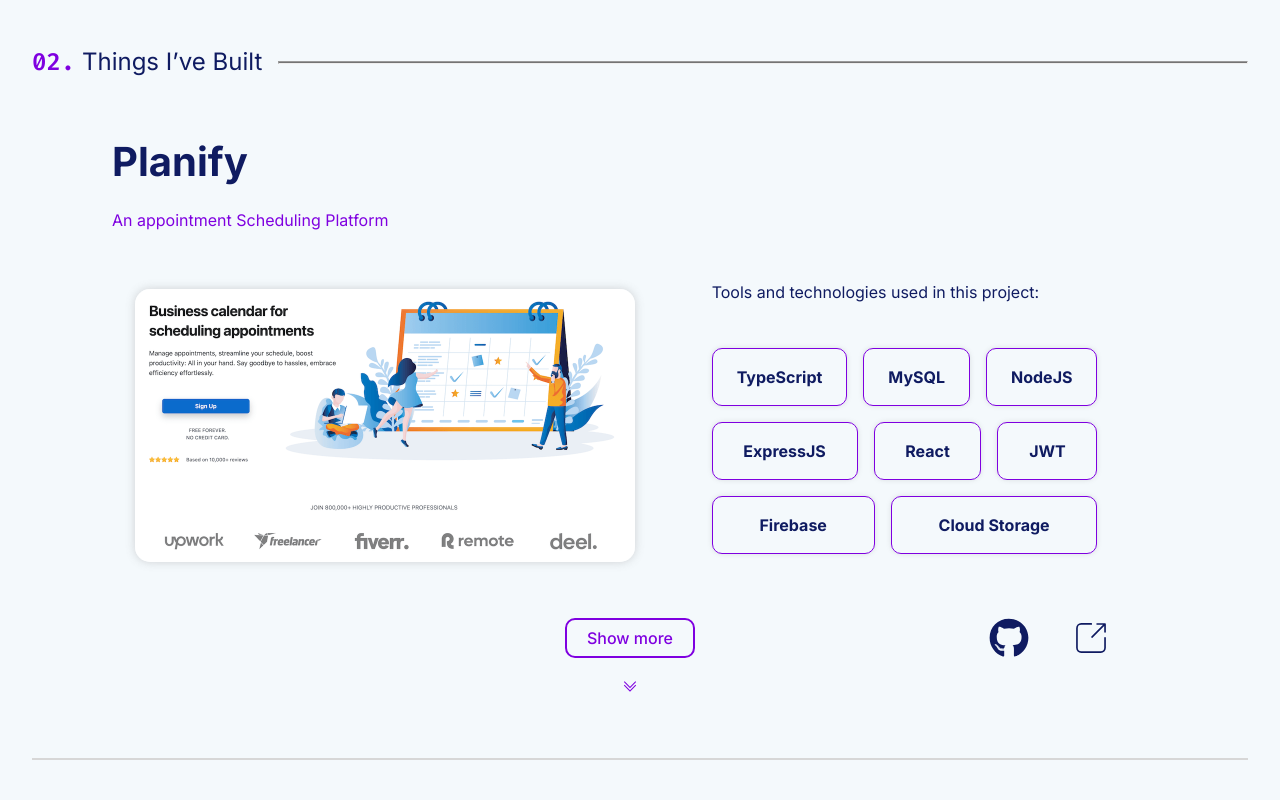
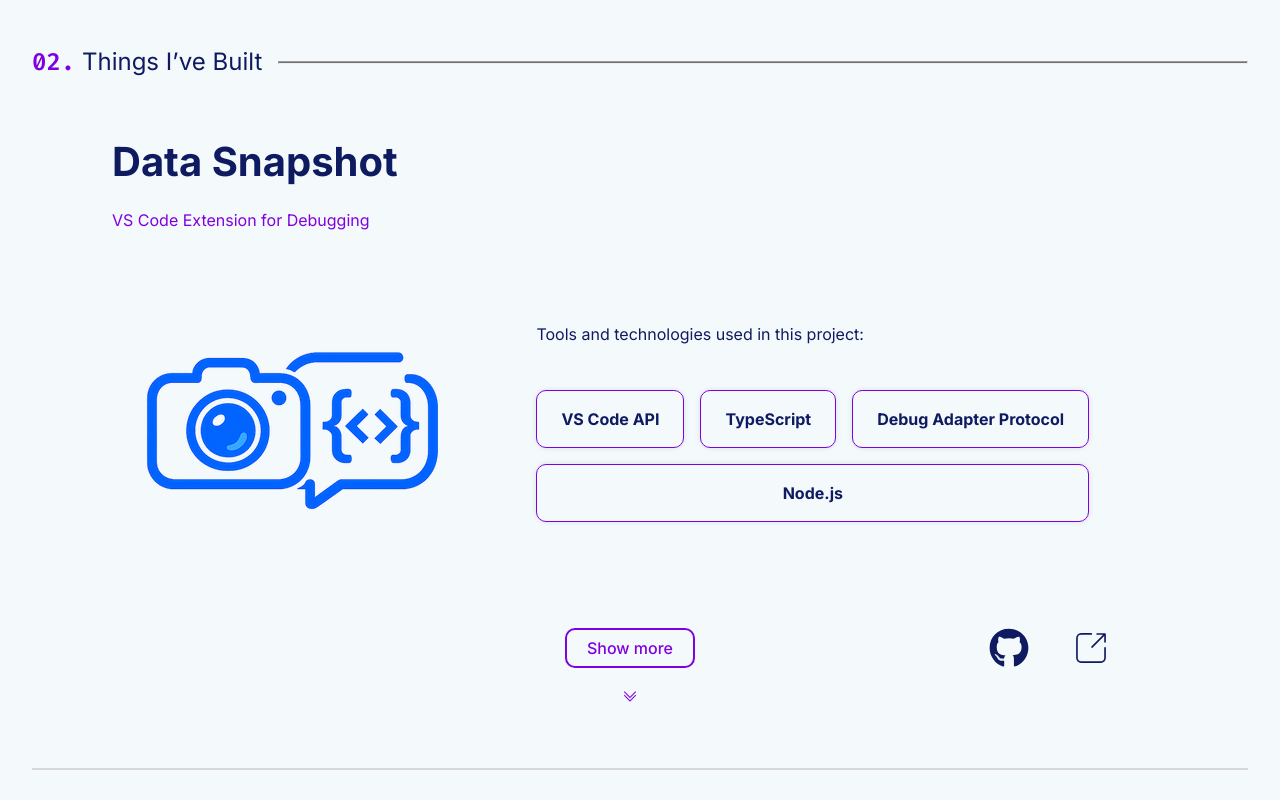
Before and after one commit to Eytan3000/presonal-website, a React (Vite) app: page / in a window 1280 px wide. Shown: the part 1740-2540 px from the top of the page. Built offline with nearby package versions, Linux system fonts and the light colour scheme.

Commit message:
vs code added

```diff
--- a/src/App.tsx
+++ b/src/App.tsx
@@ -3,6 +3,7 @@
 import Hero from './components/hero/Hero';
 import AboutMe from './components/aboutMe/AboutMe';
 import Planify from './components/projects/Planify/Planify';
+import DataSnapshot from './components/projects/DataSnapshot/DataSnapshot';
 import Compound from './components/projects/Compound/Compound';
 import ChromeExtension from './components/projects/Chrome_Extension/ChromeExtension';
 import Contact from './components/contact/Contact';
@@ -70,6 +71,8 @@
           mt={9}
         />
 
+        <DataSnapshot title={'Data Snapshot'} />
+
         <Planify title={'Planify'} />
 
         <ChromeExtension title={'Chrome Extension'} />
--- /dev/null
+++ b/src/components/projects/DataSnapshot/DataSnapshot.tsx
@@ -0,0 +1,197 @@
+import "./dataSnapshot.css";
+
+import { FaGithub } from "react-icons/fa";
+import { CiShare1 } from "react-icons/ci";
+import { LiaAngleDoubleDownSolid } from "react-icons/lia";
+import { useState } from "react";
+
+import mainImage from "../../../assets/Projects/dataSnapshot/icon.png";
+
+import { openWindow } from "../../../helper_functions/helper_functions";
+import ShowMoreButton from "../../reusable/ShowMoreButton";
+import BottomDivider from "../../reusable/BottomDivider";
+import { useMobile } from "../../../Contexts/MobileProvider";
+import MobileTechStack from "../../reusable/MobileTechStack";
+import { TechGrid } from "../../reusable/techGrid/TechGrid";
+
+const projectUrl = "https://open-vsx.org/extension/EytanKrief/data-snapshot";
+const gitHubUrl = "https://github.com/Eytan3000/data-snapshot";
+
+const techList = [
+  "VS Code API",
+  "TypeScript",
+  "Debug Adapter Protocol",
+  "Node.js",
+];
+
+const userStory = (
+  <p className="user-story">
+    As a <strong>Developer</strong>, I want to capture debug snapshots of
+    variable values while paused in the debugger, and optionally stub them
+    inline in source so I can run without re-executing slow operations.
+  </p>
+);
+
+function ShowMore() {
+  return (
+    <div className="show-more-container animated-component">
+      <h3>User Story:</h3>
+      {userStory}
+
+      <h2>Features:</h2>
+      <ul>
+        <li>
+          <strong>Capture variable snapshot:</strong> Serialize the selected
+          expression's value from the current stack frame while debugging.
+        </li>
+        <li>
+          <strong>Snapshots view:</strong> View, open, and manage saved
+          snapshots in the Activity Bar.
+        </li>
+        <li>
+          <strong>Inline stubs:</strong> Replace variable declarations with code
+          that reads the snapshot, allowing you to run without re-executing slow
+          calls.
+        </li>
+      </ul>
+
+      <h2>Configuration:</h2>
+      <p>
+        Configurable max recursion depth when serializing nested variables (DAP
+        fallback).
+      </p>
+    </div>
+  );
+}
+
+export default function DataSnapshot({ title }: { title: string }) {
+  const { isMobile } = useMobile();
+  const [showInfo, setShowInfo] = useState(false);
+
+  const handleOpenProjectUrl = () => openWindow(projectUrl);
+  const handleGithubClick = () => openWindow(gitHubUrl);
+
+  return (
+    <>
+      <div className="data-snapshot-main-container">
+        <h2 style={{ fontSize: "40px", margin: "0" }}>{title}</h2>
+        <p style={{ color: "#7f00e0", marginBottom: "3rem" }}>
+          VS Code Extension for Debugging
+        </p>
+
+        <div className="data-snapshot-grid-container">
+          <div
+            onClick={handleOpenProjectUrl}
+            className="data-snapshot-grid-left-section"
+            style={{
+              cursor: "pointer",
+            }}
+          >
+            <img
+              className="data-snapshot-project-img"
+              src={mainImage}
+              alt={title + " project image"}
+            />
+          </div>
+          <div
+            style={{ margin: "0 2rem" }}
+            className="data-snapshot-grid-right-section"
+          >
+            {isMobile ? (
+              <MobileTechStack technologies={techList} />
+            ) : (
+              <TechGrid techList={techList} />
+            )}
+          </div>
+        </div>
+
+        {/* Buttons */}
+        {isMobile ? (
+          <div
+            style={{
+              display: "flex",
+              flexDirection: "column",
+              marginTop: "3rem",
+              gap: "2rem",
+            }}
+          >
+            <div
+              style={{
+                display: "flex",
+                justifyContent: "center",
+                gap: "7rem",
+              }}
+            >
+              <FaGithub
+                className="icon"
+                onClick={handleGithubClick}
+                size={40}
+              />
+              <CiShare1
+                className="icon"
+                onClick={handleOpenProjectUrl}
+                size={40}
+              />
+            </div>
+            <div
+              className="show-more"
+              onClick={() => setShowInfo((prev) => !prev)}
+            >
+              <ShowMoreButton
+                idToGlide="data-snapshot-show-more"
+                showInfo={showInfo}
+              />
+              <LiaAngleDoubleDownSolid
+                className={showInfo ? "show-less-icon" : "show-more-icon"}
+              />
+            </div>
+          </div>
+        ) : (
+          <div className="projects-buttons">
+            <div style={{ width: "164px" }} />
+
+            <div
+              className="show-more"
+              onClick={() => setShowInfo((prev) => !prev)}
+            >
+              <ShowMoreButton
+                idToGlide="data-snapshot-show-more"
+                showInfo={showInfo}
+              />
+              <LiaAngleDoubleDownSolid
+                className={showInfo ? "show-less-icon" : "show-more-icon"}
+              />
+            </div>
+
+            <div
+              style={{
+                display: "flex",
+                justifyContent: "space-between",
+                gap: "2rem",
+              }}
+            >
+              <FaGithub
+                className="icon"
+                onClick={handleGithubClick}
+                size={40}
+              />
+              <CiShare1
+                className="icon"
+                onClick={handleOpenProjectUrl}
+                size={40}
+              />
+              <div style={{ width: "20px" }} />
+            </div>
+          </div>
+        )}
+      </div>
+
+      {/*  Glide from nav bar */}
+      <div id="data-snapshot-show-more" />
+
+      {/* SHOW_MORE */}
+      {showInfo && <ShowMore />}
+      <BottomDivider />
+    </>
+  );
+}
--- /dev/null
+++ b/src/components/projects/DataSnapshot/dataSnapshot.css
@@ -0,0 +1,124 @@
+.img-back-glow {
+  transition: box-shadow 0.3s ease;
+}
+.img-back-glow:hover {
+  box-shadow: 0 0 20px rgba(127, 0, 224, 0.413);
+}
+
+.data-snapshot-project-img {
+  width: 300px; /* Adjusted width for the icon */
+  /* border-radius: 15px; */
+  /* box-shadow: 0 0 10px rgba(120, 118, 118, 0.3); */
+  transition: box-shadow 0.3s ease;
+}
+
+.data-snapshot-project-img:hover {
+  box-shadow: 0 0 20px rgba(127, 0, 224, 0.413);
+}
+
+.icon {
+  cursor: pointer;
+  border-radius: 50%;
+  transition: color 0.2s ease;
+  min-width: 50px;
+}
+
+.icon:hover {
+  color: var(--main-color);
+}
+
+div.show-more {
+  cursor: pointer;
+  display: flex;
+  flex-direction: column;
+  align-items: center;
+}
+h3.show-more {
+  display: inline-block;
+  margin-top: 0;
+}
+
+h3.show-more:hover {
+  text-shadow: 0 0 40px rgba(12, 107, 203, 0.55);
+  color: var(--main-color);
+}
+
+.show-more-icon,
+.show-less-icon {
+  color: var(--main-color);
+}
+
+.show-less-icon {
+  transform: rotate(180deg);
+}
+
+.show-more-container {
+  display: flex;
+  flex-direction: column;
+  justify-content: center;
+  margin-top: 2rem;
+  border: 0.1px solid #c1c1c1;
+  background-color: #f5f6ff;
+  padding: 3rem;
+  border-radius: 17px;
+  margin-inline: 5rem;
+}
+
+.data-snapshot-grid-container {
+  display: flex;
+  justify-content: space-around;
+  align-items: center;
+}
+
+.data-snapshot-grid-left-section {
+  grid-column: 1 / 2;
+  display: flex;
+  justify-content: center;
+  align-items: center;
+}
+
+.data-snapshot-grid-right-section {
+  grid-column: 2 / 3;
+}
+
+.data-snapshot-main-container {
+  display: flex;
+  flex-direction: column;
+  justify-content: center;
+  margin-top: 2rem;
+  margin-inline: 5rem;
+}
+
+@media only screen and (max-width: 600px) {
+  .data-snapshot-project-img {
+    width: 100%;
+    min-width: 200px;
+    max-width: 300px;
+  }
+  .data-snapshot-main-container {
+    margin-inline: 0rem;
+  }
+}
+
+@media only screen and (max-width: 800px) {
+  .show-more-container {
+    padding: 1rem;
+    border-radius: 10px;
+    margin-inline: 0;
+  }
+  .user-story {
+    max-width: 100%;
+  }
+}
+
+@media only screen and (max-width: 1155px) {
+  .data-snapshot-grid-container {
+    flex-direction: column;
+    align-items: center;
+    gap: 2rem;
+  }
+  .data-snapshot-grid-right-section {
+    min-width: 300px;
+    text-align: center;
+  }
+}
```
Also changed, not shown: src/assets/Projects/dataSnapshot/icon.png (added), 1 other file (tests, documents, lock files or other folders).
